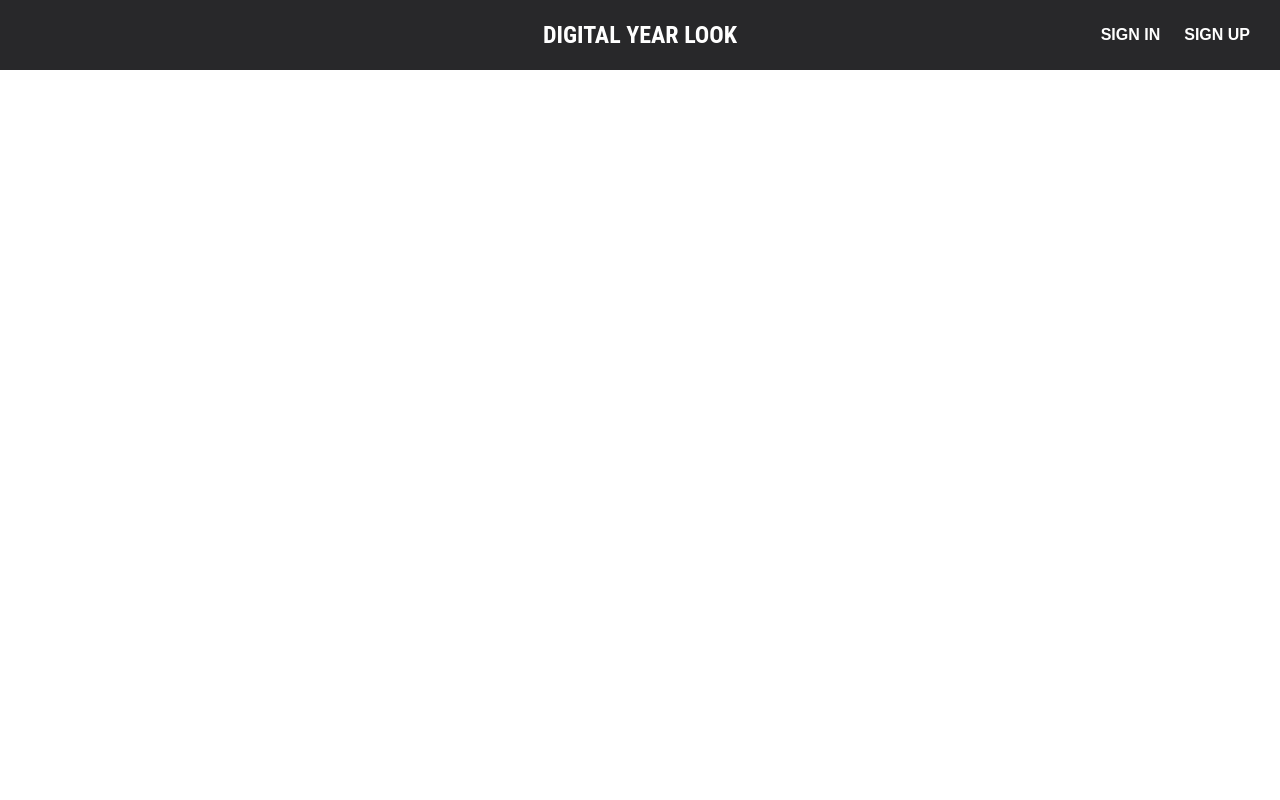
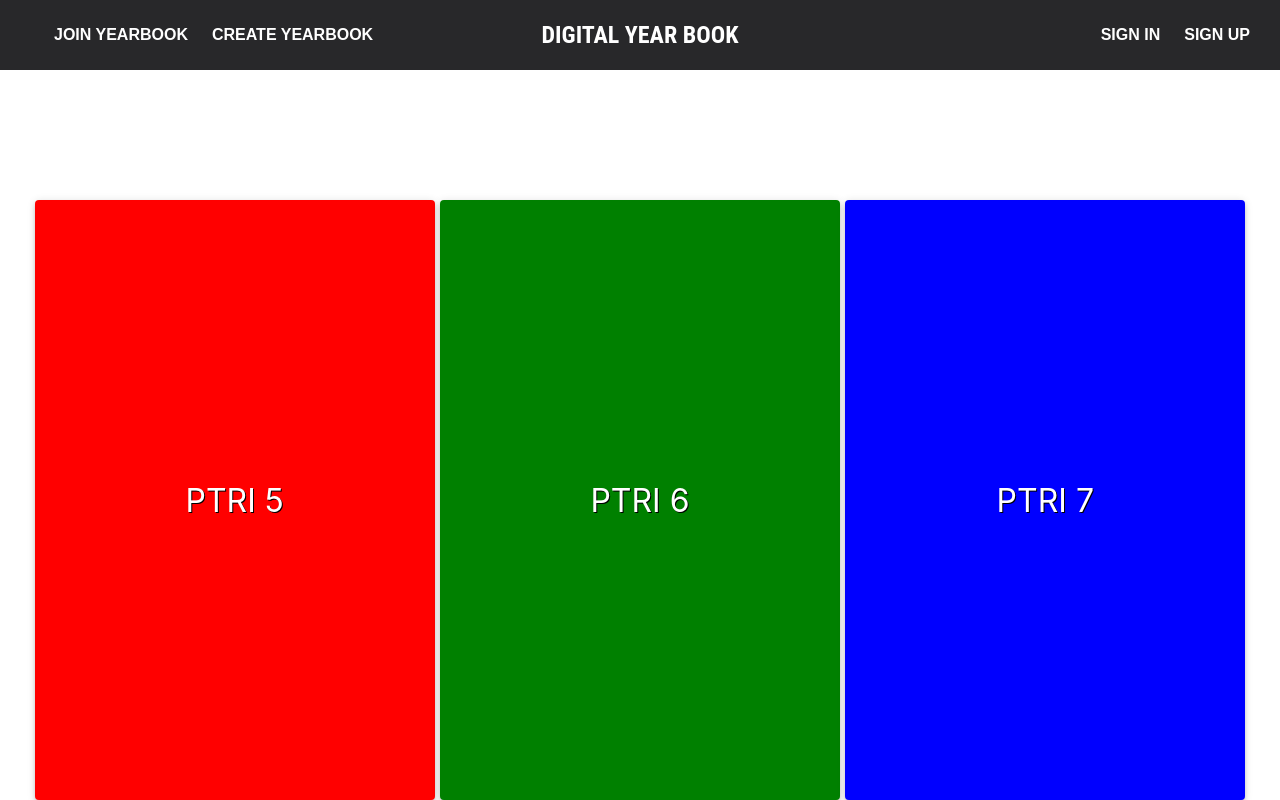
Before and after one commit to Dragonite-7/digital-yearbook, a Next.js app: page / in a window 1280 px wide. Built offline with nearby package versions, Linux system fonts and the light colour scheme.

Commit message:
Adds mock yearbooks to choose from

```diff
--- a/src/components/LandingPage.tsx
+++ b/src/components/LandingPage.tsx
@@ -1,5 +1,6 @@
 import React from 'react'
 import NavBar from './NavBar'
+import YearBookPreview from './YearBookPreview'
 interface LadingPageProps {
 
 }
@@ -10,6 +11,7 @@ export default class LandingPage extends React.PureComponent<LadingPageProps> {
     return (
       <div>
         <NavBar/>
+        <YearBookPreview yearbooks={[{title: 'PTRI 5', color: 'red'}, {title: 'PTRI 6', color: 'green'}, {title: 'PTRI 7', color: 'blue'}]}/>
       </div>
     )
 
--- a/src/components/NavBar.tsx
+++ b/src/components/NavBar.tsx
@@ -39,7 +39,6 @@ const DigitalSignInSignUp = styled('div')({
   justifyContent:'flex-end',
   display:'flex',
   textAlign:'center',
-
 })
 const DigitalSignInUp = styled('div')({
   margin: 0,
@@ -56,7 +55,27 @@ const DigitalSignInUp = styled('div')({
   }
 
 })
+const DigitalCreateJoin = styled('div')({
+  margin: 0,
+  flex:1,
+  display:'flex',
+  textAlign:'center',
+})
+const DigitalLeft = styled('div')({
+  margin: 0,
+  fontFamily: 'sans-serif',
+  fontWeight: 700,
+  lineHeight: 1.6,
+  textTransform: 'uppercase',
+  textDecoration: 'none',
+  fontSize: '16px',
+  marginLeft: '24px',
+  cursor:'pointer',
+  '&:hover':{
+    color: '#ff3366',
+  }
 
+})
 
 export default class NavBar extends React.PureComponent<NavBarProps> {
 
@@ -64,8 +83,12 @@ export default class NavBar extends React.PureComponent<NavBarProps> {
   render() {
     return (
       <NavBarStyle >
-        <div style={{flex: 1}}></div>
-        <DigitalBookTitle><Link href="/">Digital year look</Link></DigitalBookTitle>
+        {/* <div style={{flex: 1}}></div> */}
+        <DigitalCreateJoin>
+          <DigitalLeft ><Link href="/join">join yearbook</Link></DigitalLeft>
+          <DigitalLeft ><Link href="/create">create yearbook</Link></DigitalLeft>
+        </DigitalCreateJoin>
+        <DigitalBookTitle><Link href="/">Digital Year Book</Link></DigitalBookTitle>
         <DigitalSignInSignUp>
           <DigitalSignInUp ><Link href="/signIn">sign in</Link></DigitalSignInUp>
           <DigitalSignInUp ><Link href="/signUp">sign up</Link></DigitalSignInUp>
--- /dev/null
+++ b/src/components/YearBookPreview.tsx
@@ -0,0 +1,54 @@
+import React from 'react'
+import Paper from '@mui/material/Paper';
+import Grid from '@mui/material/Grid';
+import { styled } from '@mui/system';
+import type { NextPage } from 'next';
+import { blue } from '@mui/material/colors';
+// import LandingPage from '../../components/LandingPage';
+
+const YearBookButton = styled(Paper)(({ color }) => ({
+  display: 'flex',
+  justifyContent: 'center',
+  alignItems: 'center',
+  height: 600,
+  width: 400,
+  backgroundColor: color,
+  color: 'white',
+  cursor: 'pointer',
+  fontSize: 32,
+  textShadow: '1px 1px 0px black'
+}));
+
+interface Props {
+  yearbooks: {
+    title: string;
+    color: string;
+  }[];
+}
+
+const YearBookPreview: React.FC<Props> = (props) => {
+
+  return (
+    <Grid
+      container
+      direction="row"
+      justifyContent="space-around"
+      alignItems="center"
+      style={{
+        marginTop: 200,
+      }}
+    >
+      {
+        props.yearbooks.map((data, i) => (
+          <Grid item key={'yb' + i}>
+            <YearBookButton elevation={3} color={data.color}>
+              {data.title}
+            </YearBookButton>
+          </Grid>
+        ))
+      }
+    </Grid>
+  )
+}
+
+export default YearBookPreview;
```
